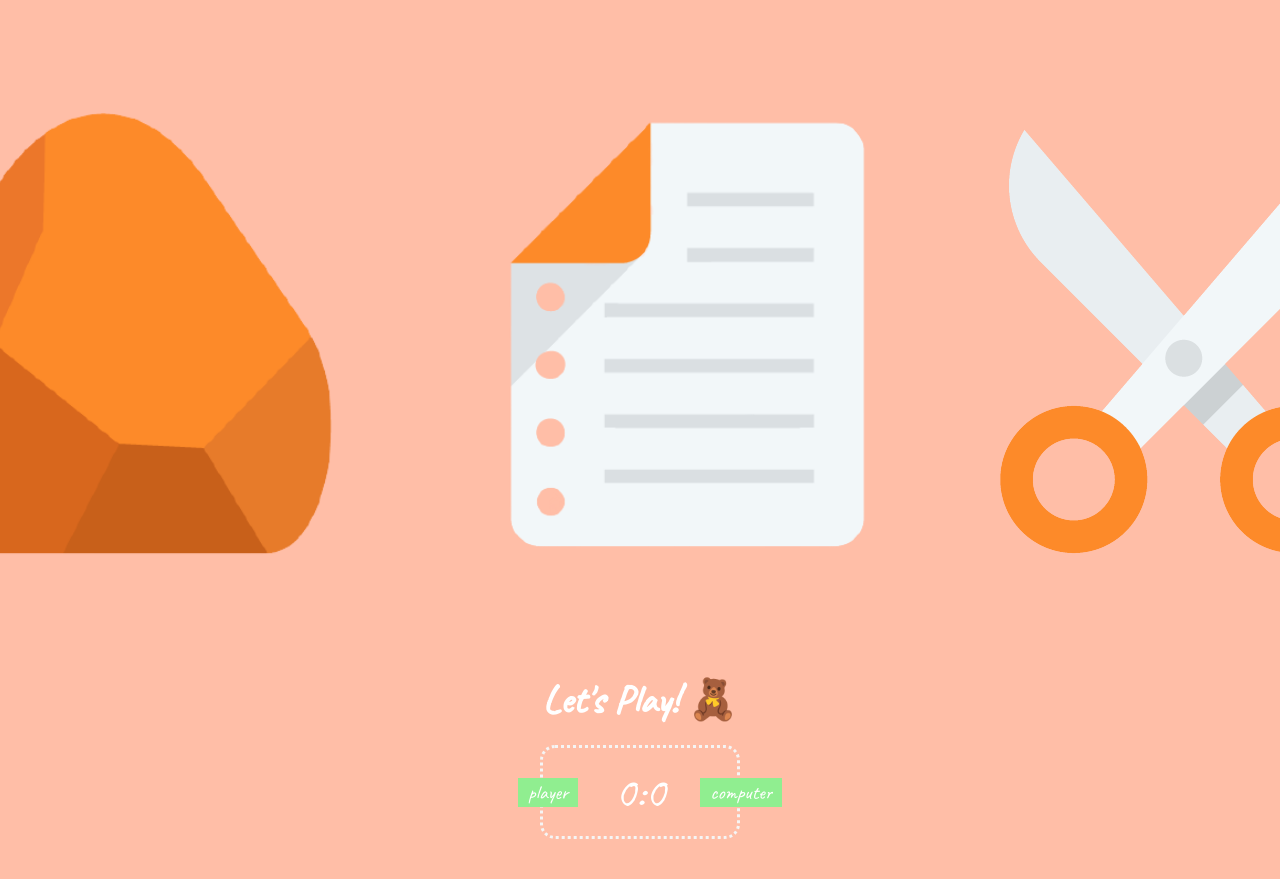
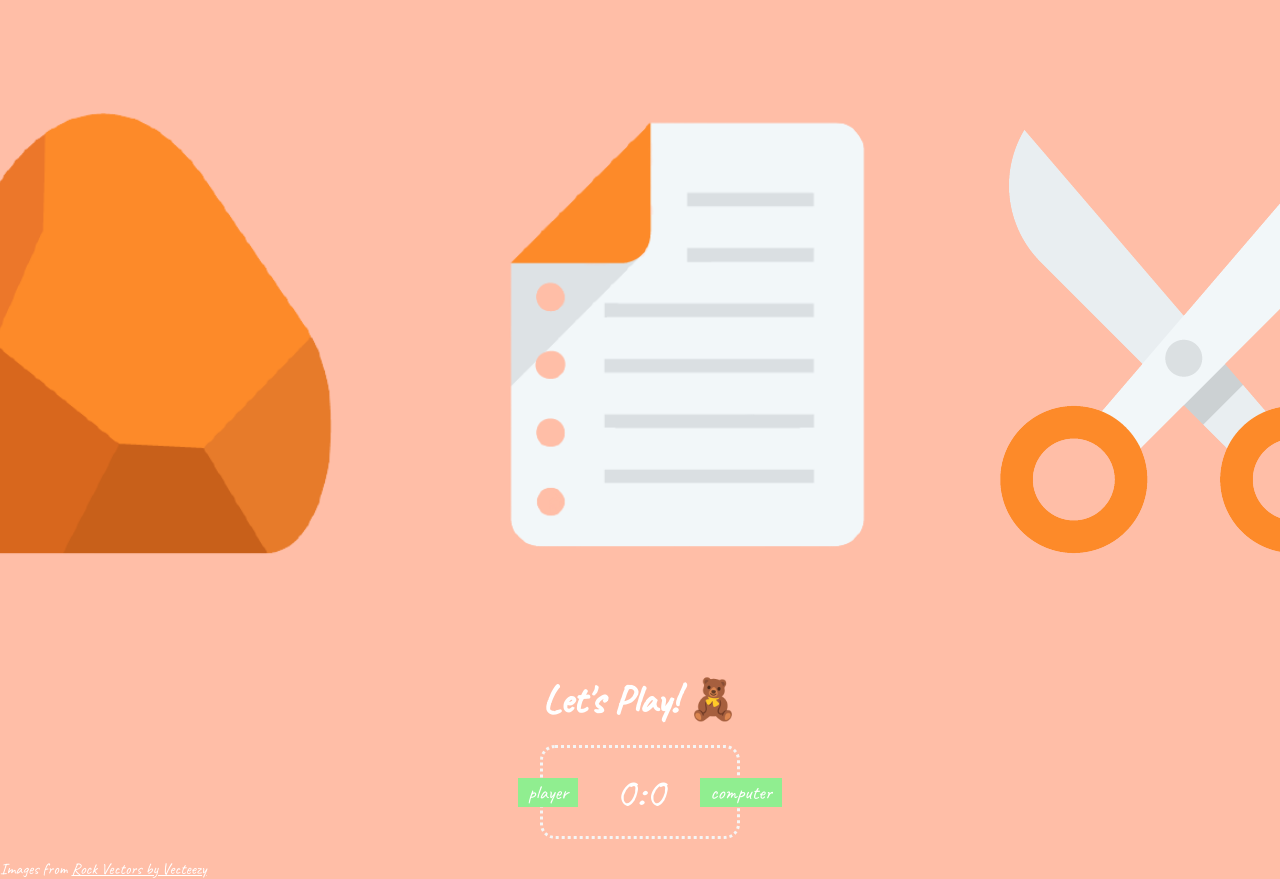
Before and after one commit to snufkinwa/rockpaperscissorsJS, a plain HTML site: page index.html in a window 1280 px wide. Shown: the top 879 px of the page. Drawn offline with Linux system fonts and the light colour scheme.

Commit message:
Update index.html

```diff
--- a/index.html
+++ b/index.html
@@ -31,7 +31,12 @@
             <div id="computerLabel" class="badge">computer</div>
             <span id= "userScore">0</span>:<span id="compScore">0</span>
         </div>
+        <!--Credit for images-->
+        <div class="credit">
+        <p>Images from <a href="https://www.vecteezy.com/free-vector/rock">Rock Vectors by Vecteezy</a></p>
+        </div>
     <!--Linking JS script-->
     <script src="script.js" charset="UTF-8"></script>
+
     </body>
 </html>
```
